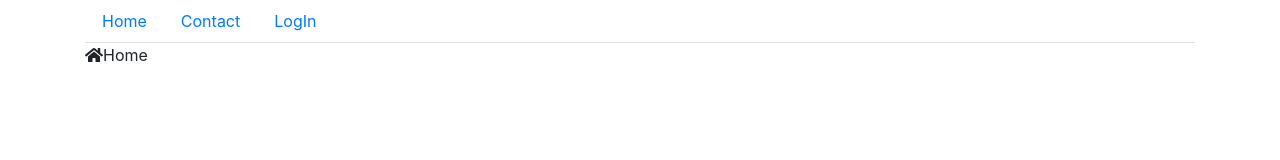
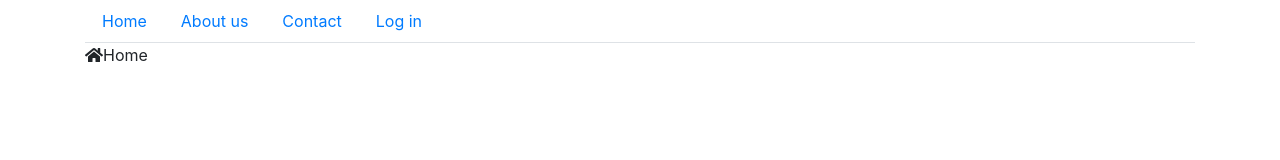
Before and after one commit to brankalazic/filmoteka-frontend, a React (Create React App) app: page / in a window 1280 px wide. Shown: the top 160 px of the page. Built offline with nearby package versions, Linux system fonts and the light colour scheme.

Commit message:
Add main menu item propery for dynamic creation

```diff
--- a/src/components/MainMenu/MainMenu.tsx
+++ b/src/components/MainMenu/MainMenu.tsx
@@ -20,13 +20,7 @@ export class MainMenu extends React.Component<MainMenuProperties> {
         return (
             <Container>
                 <Nav variant="tabs">
-                    { this.props.items.map(item => {
-                        return (
-                            <Nav.Link href= { item.link}>
-                                {item.text}
-                            </Nav.Link>
-                        );
-                    })}
+                    { this.props.items.map(this.makeNavLink) }
                 </Nav>
             </Container>
         );
@@ -34,9 +28,9 @@ export class MainMenu extends React.Component<MainMenuProperties> {
 
     private makeNavLink(item: MainMenuItem) {
         return (
-            <Nav.Link href= { item.link}>
-                {item.text}
+            <Nav.Link href={ item.link }>
+                { item.text }
             </Nav.Link>
-        )
+        );
     }
 }
--- a/src/index.tsx
+++ b/src/index.tsx
@@ -12,8 +12,9 @@ import '@fortawesome/fontawesome-free/css/fontawesome.min.css';
 
 const menuItems = [
   new MainMenuItem("Home", "/"),
+  new MainMenuItem("About us", "/page/about/"),
   new MainMenuItem("Contact", "/contact/"),
-  new MainMenuItem("LogIn", "/login/"),
+  new MainMenuItem("Log in", "/user/login/"),
 ]
 
 ReactDOM.render(
```
Also changed, not shown: 1 other file (tests, documents, lock files or other folders).
